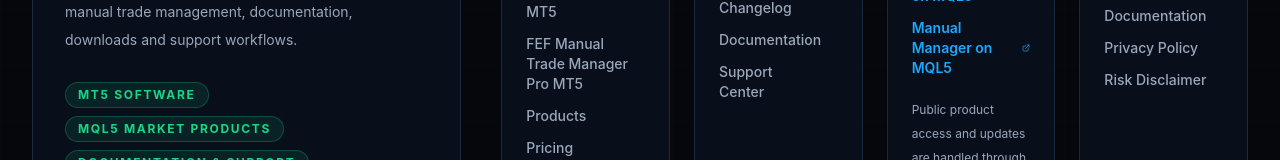
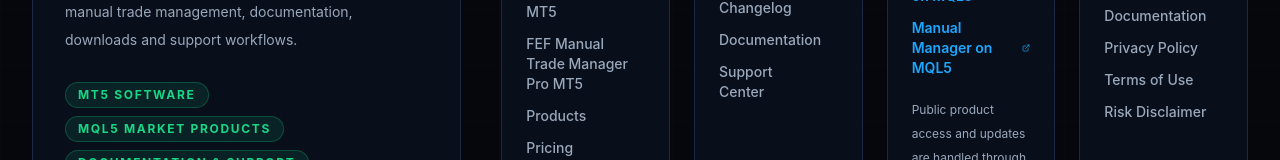
Before and after one commit to riyazu00-coder/fef-trading-solutions-website, a Next.js app: page /documentation in a window 1280 px wide. Shown: the part 5943-6103 px from the top of the page. Built offline with nearby package versions, Linux system fonts and the light colour scheme.

Commit message:
Add terms of use footer link

```diff
--- a/app/sitemap.ts
+++ b/app/sitemap.ts
@@ -73,6 +73,12 @@ export default function sitemap(): MetadataRoute.Sitemap {
       priority: 0.5,
     },
     {
+      url: `${siteUrl}/terms-of-use`,
+      lastModified,
+      changeFrequency: "yearly",
+      priority: 0.5,
+    },
+    {
       url: `${siteUrl}/risk-disclaimer`,
       lastModified,
       changeFrequency: "yearly",
--- a/components/Footer.tsx
+++ b/components/Footer.tsx
@@ -39,6 +39,7 @@ const companyLinks = [
   { label: "Support", href: "/support" },
   { label: "Documentation", href: "/documentation" },
   { label: "Privacy Policy", href: "/privacy-policy" },
+  { label: "Terms of Use", href: "/terms-of-use" },
   { label: "Risk Disclaimer", href: "/risk-disclaimer" },
 ];
 
```
